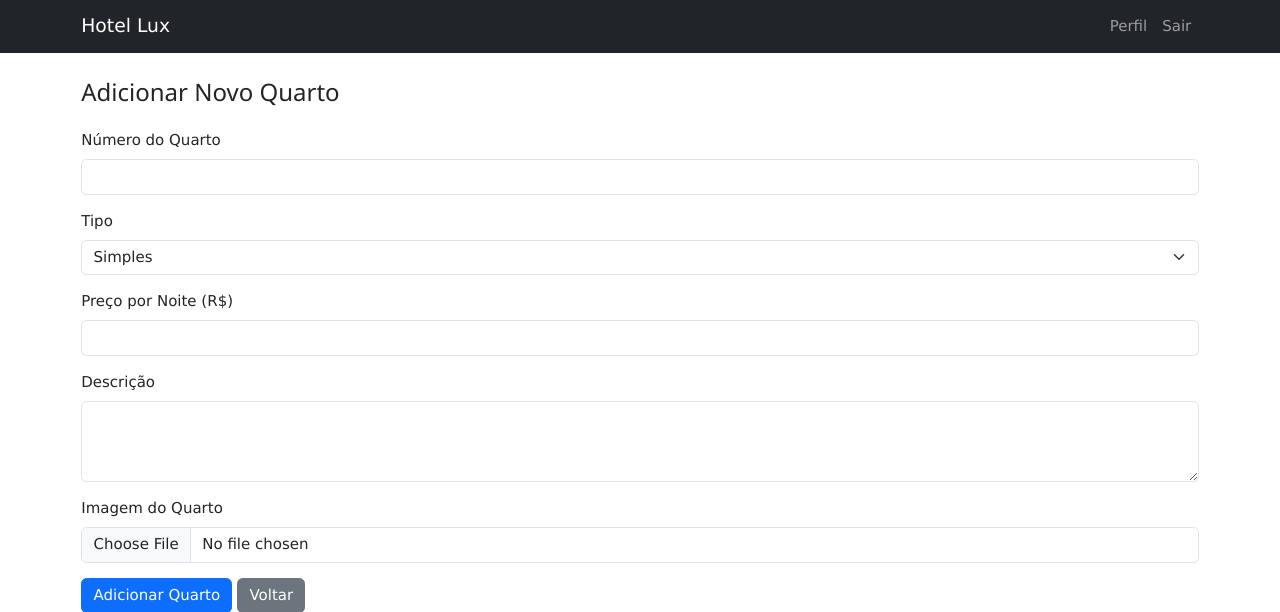
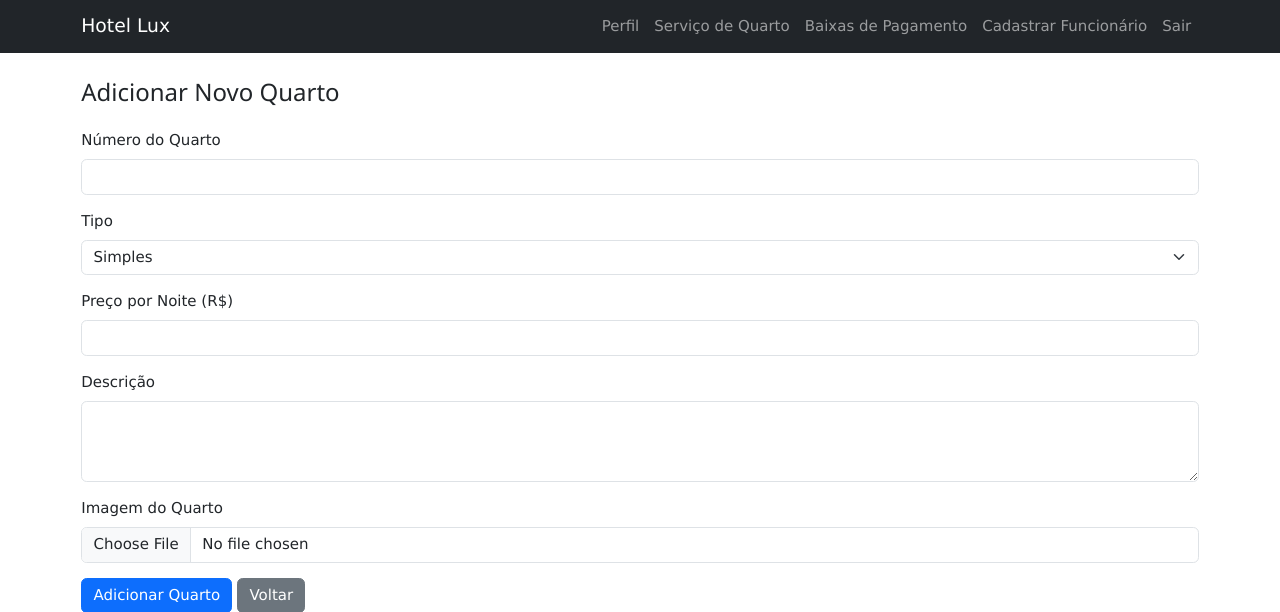
Before and after one commit to MBritoS19/StayEase-Solutions, a PHP site: page /adicionar_quarto.php in a window 1280 px wide. Shown: the top 612 px of the page. Run offline with PHP 8.4, Linux system fonts and the light colour scheme; the visitor is signed in with stand-in values (Sample User, id 1).

Commit message:
Update adicionar_quarto.php

```diff
--- a/Hotel/adicionar_quarto.php
+++ b/Hotel/adicionar_quarto.php
@@ -101,6 +101,9 @@ if ($_SERVER['REQUEST_METHOD'] === 'POST') {
             <div class="collapse navbar-collapse" id="navbarContent">
                 <ul class="navbar-nav ms-auto">
                     <li class="nav-item"><a class="nav-link" href="perfil.php">Perfil</a></li>
+            <li class="nav-item"><a class="nav-link" href="servico_quarto.php">Serviço de Quarto</a></li>
+            <li class="nav-item"><a class="nav-link" href="baixas_pagamento.php">Baixas de Pagamento</a></li>
+            <li class="nav-item"><a class="nav-link" href="funcionarios.php">Cadastrar Funcionário</a></li>
                     <li class="nav-item"><a class="nav-link" href="logout.php">Sair</a></li>
                 </ul>
             </div>
```
